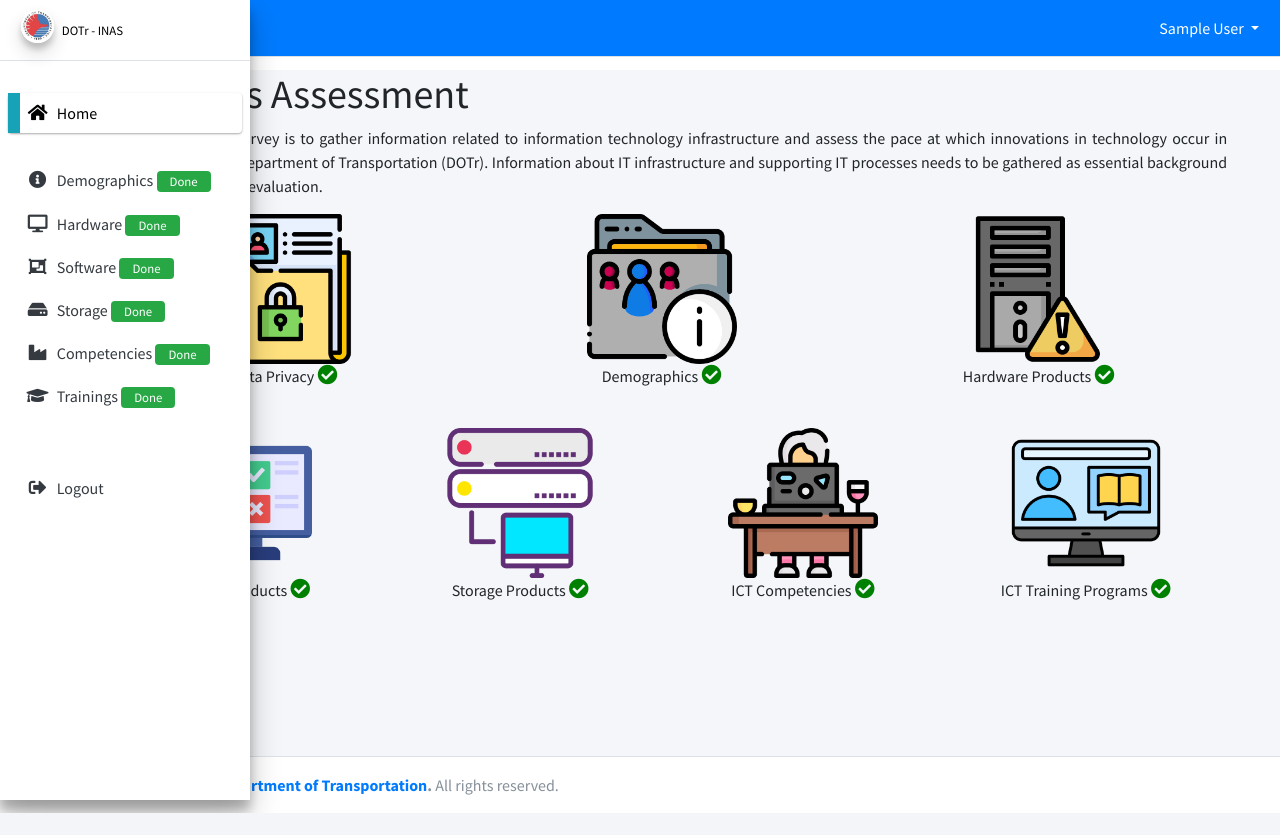
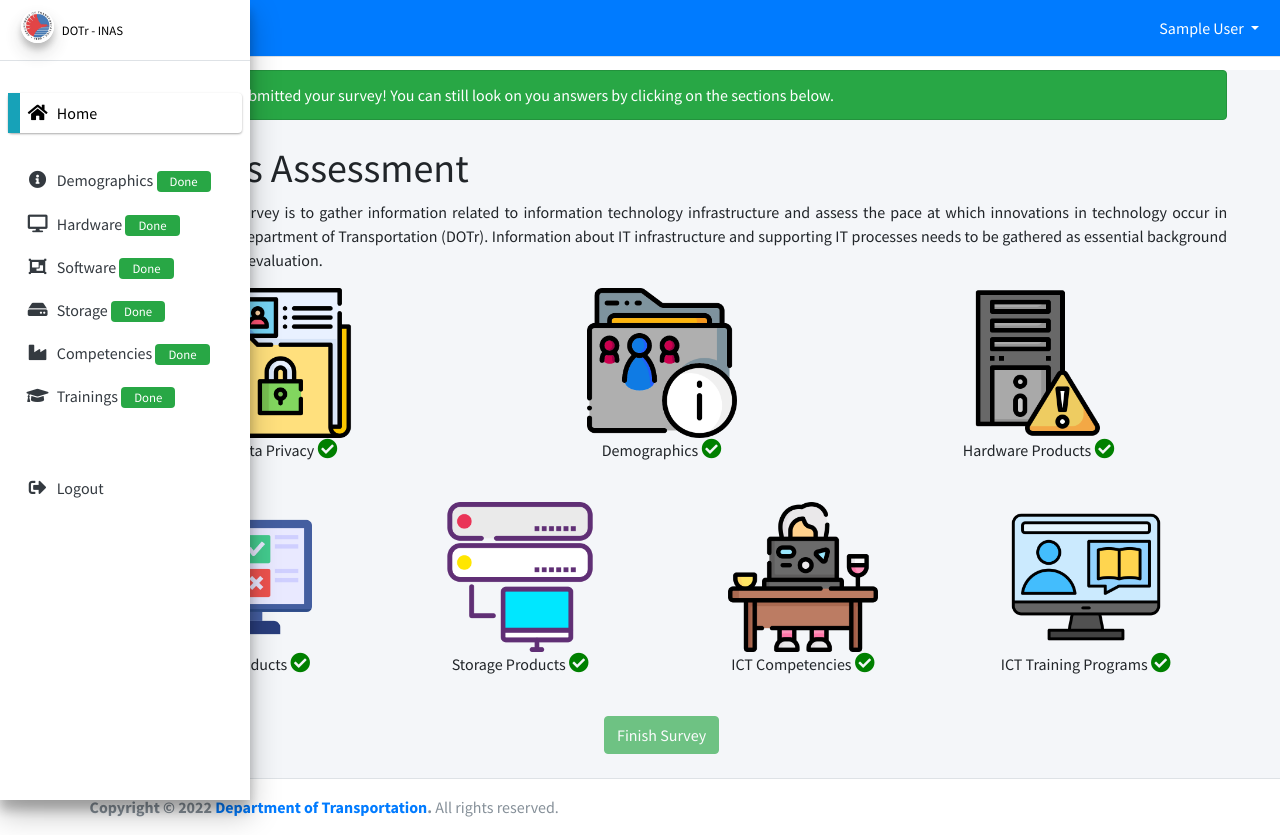
Before and after one commit to brianumandap7/ICTAssessment, a Django app: page /survey/ in a window 1280 px wide. Before the commit the page ends 813 px from the top, so only its background shows below. Run offline with Django 3.2, Linux system fonts and the light colour scheme; a user stored in the database is signed in; tables that the repository leaves empty hold one stand-in row (values such as "Sample post"); some libraries are stand-ins or nearby versions.

Commit message:
fnal before qa

```diff
--- a/survey/templates/survey/survey.html
+++ b/survey/templates/survey/survey.html
@@ -132,7 +132,13 @@
       </div>
     {% endfor %}
 <!-- end of forced modal -->
-
+{% for j in check_user %}
+	{% if j.submitted == 1 %}
+	<div class="alert alert-success" role="alert">
+	  You have already submitted your survey! You can still look on you answers by clicking on the sections below.
+	</div>
+	{% endif %}
+{% endfor %}
 <h1 class="mt-4">ICT Needs Assessment</h1>
                     <p class="text-justify">The purpose of this survey is to gather information related to information technology infrastructure and assess the pace at which innovations in technology occur in various offices in the Department of Transportation (DOTr). Information about IT infrastructure and supporting IT processes needs to be gathered as essential background to a more detailed risk evaluation.</p>
 
@@ -282,6 +288,48 @@
 		</div>
 	</div>
 
+	<br>
+	{% for items in check_user %}
+
+
+
+	{% if items.privacy_section == 1 and items.hardware_section == 1 and items.demographics_section == 1 and items.software_section == 1 and items.storage_section == 1 and items.competencies_section == 1 and items.trainings_section == 1 and items.submitted == 0 %}
+    <!-- Code to display when all conditions are true -->
+    <center><button type="button" class="btn btn-success btn-md" data-toggle="modal" data-target="#finish">Finish Survey</button></center>
+    <!-- ... -->
+	{% else %}
+	    <!-- Code to display when any of the conditions is false -->
+	<center><button type="button" class="btn btn-success btn-md disabled" data-toggle="modal" data-target="#unk">Finish Survey</button></center>
+	    <!-- ... -->
+	{% endif %}
+
+
+
+	{% endfor %}
+
+	<!-- Modal -->
+	<div id="finish" class="modal fade" role="dialog">
+	  <div class="modal-dialog">
+
+	    <!-- Modal content-->
+	    <div class="modal-content">
+	      <div class="modal-body">
+	        Are you sure you want to submit the survey? You can't edit your answers once submitted.
+	      </div>
+	      <div class="modal-footer">
+	      	<form method="POST">
+	      		{% csrf_token %}
+	      		<button type="button" class="btn btn-secondary" data-dismiss="modal">Close</button>
+	        	<input type="submit" class="btn btn-success" value="Proceed" name="submitted">
+	      	</form>
+
+	      </div>
+	    </div>
+
+	  </div>
+	</div>
+
+	<br>
 
 </div>
 
--- a/survey/views.py
+++ b/survey/views.py
@@ -53,10 +53,14 @@ class view_dash(View):
 
     def post(self, request, *args, **kwargs):
         db = Survey()
+        db1 = Survey.objects.get(user = request.user)
         if request.POST.get('ia'):
             db.privacy_section = 1
             db.user = request.user
-        db.save()
+            db.save()
+        if request.POST.get('submitted'):
+            db1.submitted = 1
+            db1.save()
 
         return HttpResponseRedirect('/survey/')
 
```
Also changed, not shown: survey/templates/survey/competencies.html (+9 -1 lines), survey/templates/survey/demographics.html (+8 -1 lines), survey/templates/survey/hardware.html (+11 -1 lines), survey/templates/survey/ict_trainings.html (+12 -2 lines), survey/templates/survey/software.html (+10 -1 lines), survey/templates/survey/storage.html (+10 -1 lines).
